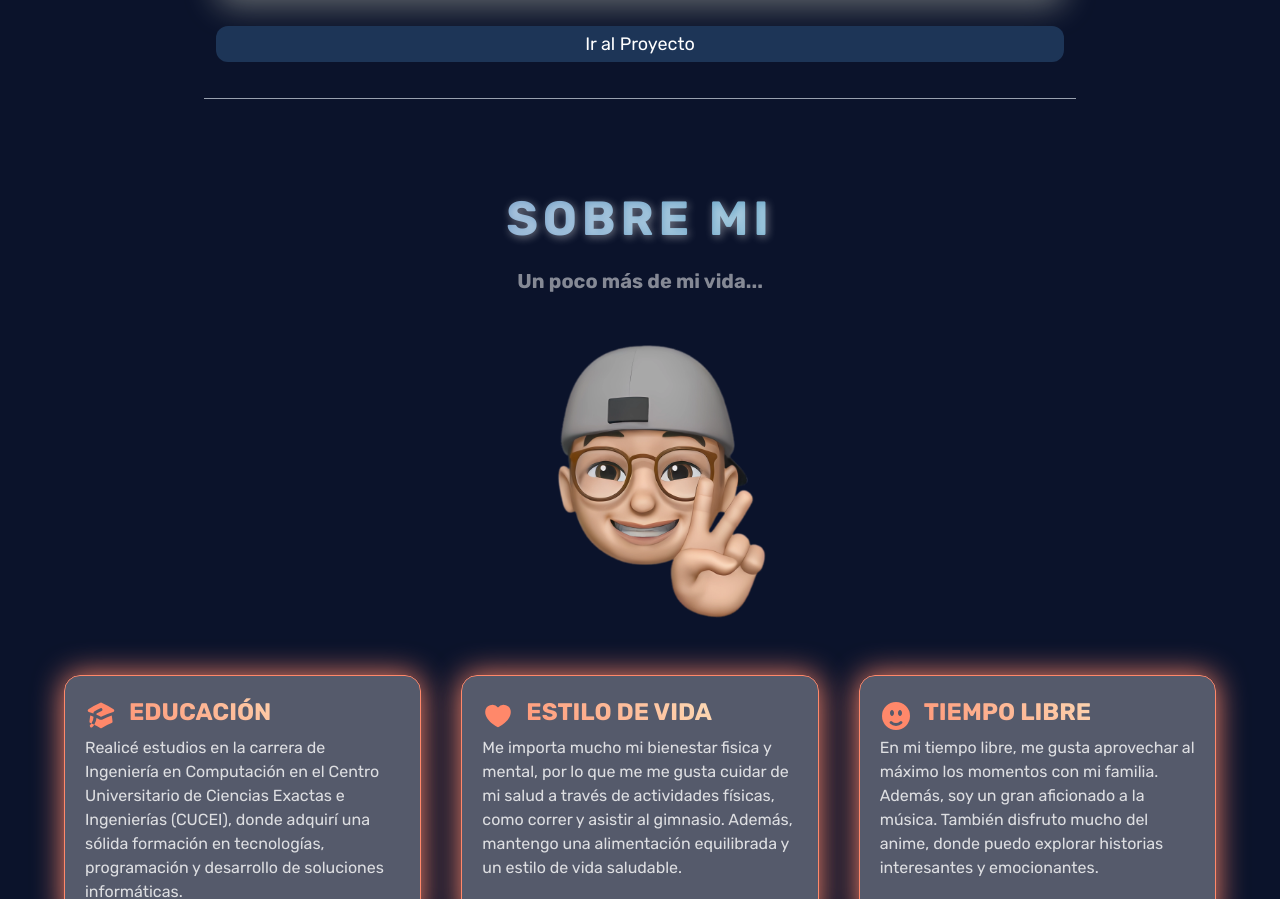
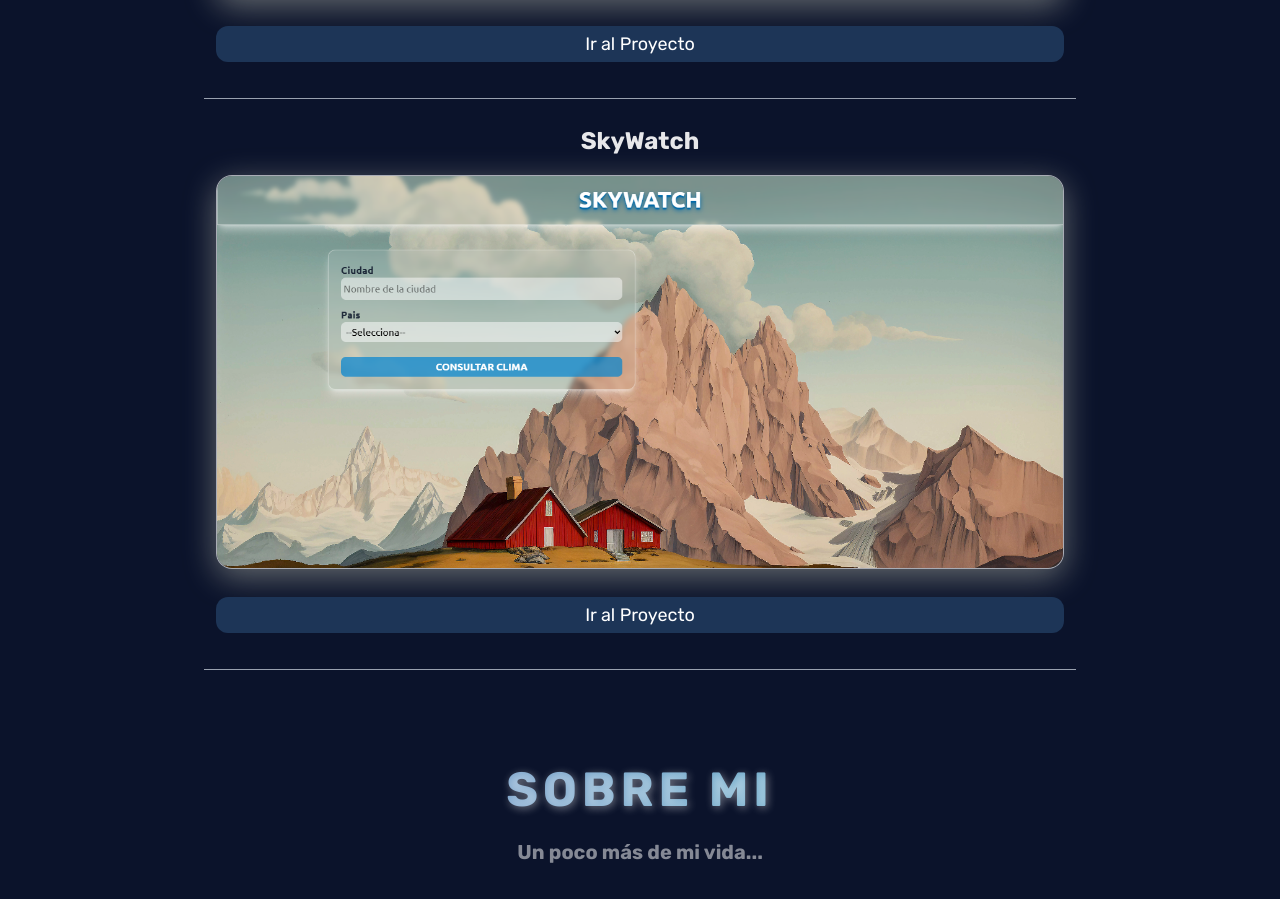
Before and after one commit to andremartingarcialopez/mi-portafolio-web, a React (Vite) app: page / in a window 1280 px wide. Shown: the part 7019-7918 px from the top of the page. Built offline with nearby package versions, Linux system fonts and the light colour scheme; a web font is replaced by a local one.

Commit message:
Actualizacion de nuevo proyecto SkyWatch

```diff
--- a/src/data/proyectos.ts
+++ b/src/data/proyectos.ts
@@ -124,4 +124,20 @@ export const projects: Projects[] = [
     url: "https://track-your-cryptos.netlify.app/",
     alt: "imagen-proyecto-proximamente",
   },
+
+  {
+    title: "SkyWatch",
+    img: "/img/skyWatch.webp",
+    description: `SkyWatch es una aplicación meteorológica sencilla que te permite consultar el clima en diferentes partes del mundo. Solo tienes que seleccionar el país e ingresar el nombre de la ciudad para obtener la información. Esta mini proyecto fue desarrollado con el objetivo de poner en práctica el consumo de datos desde APIs.`,
+    technologiesUse: "Tecnologias Usadas:",
+    technologie01: "React/TypeScript",
+    descrptionTechnologie01:
+      "Para un desarrollo rápido y eficiente, aprovechando su rendimiento optimizado en la construcción y recarga de la aplicación.",
+    technologie02: "TailwindCSS",
+    descrptionTechnologie02:
+      "Para un diseño responsivo y atractivo, asegurando que la interfaz sea visualmente agradable y funcional en todos los dispositivos.",
+    id: 9,
+    url: "https://skywatchweathertime.netlify.app/",
+    alt: "imagen-proyecto-SkyWatch",
+  },
 ];
```
Also changed, not shown: public/img/skyWatch.webp (added), 1 other file (tests, documents, lock files or other folders).
